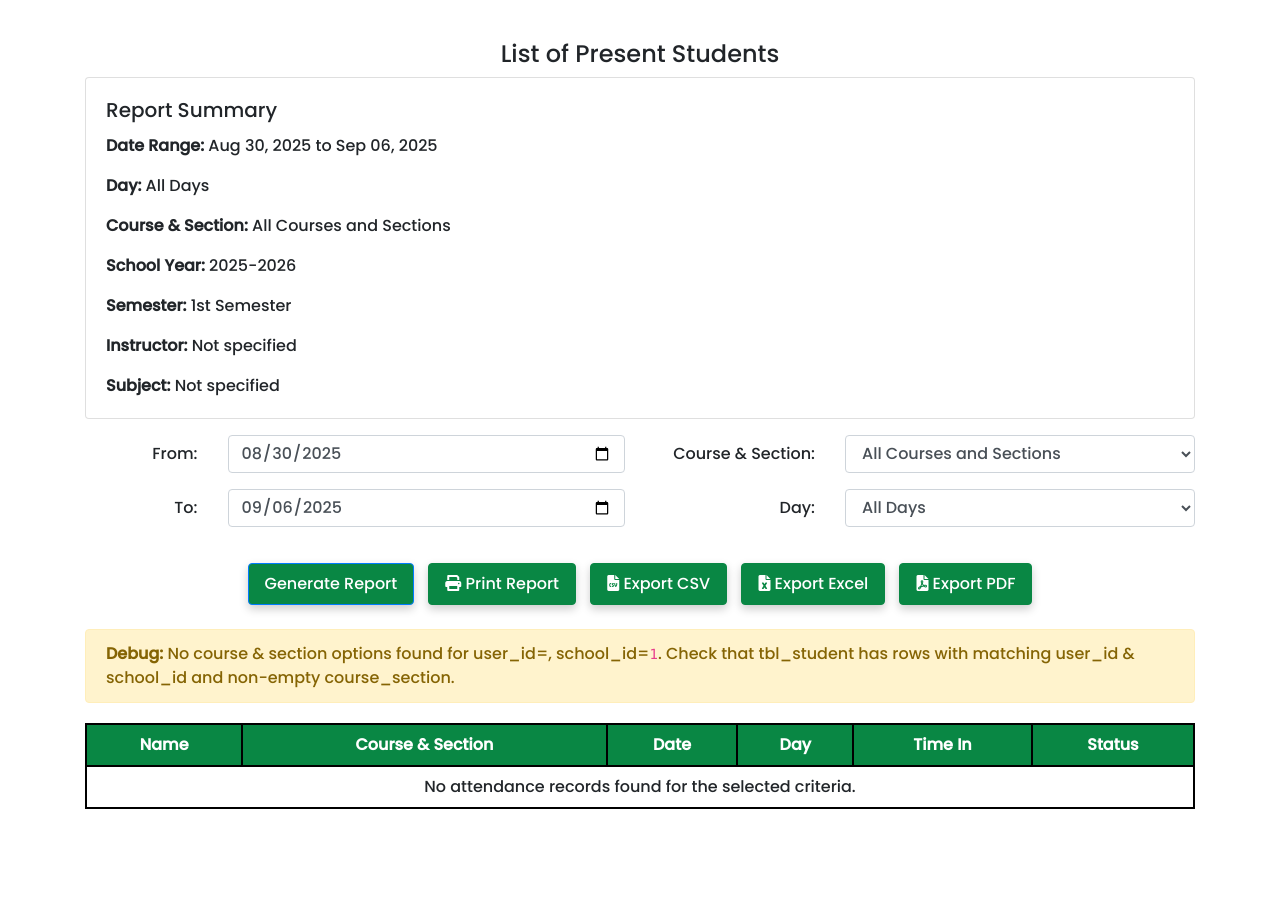
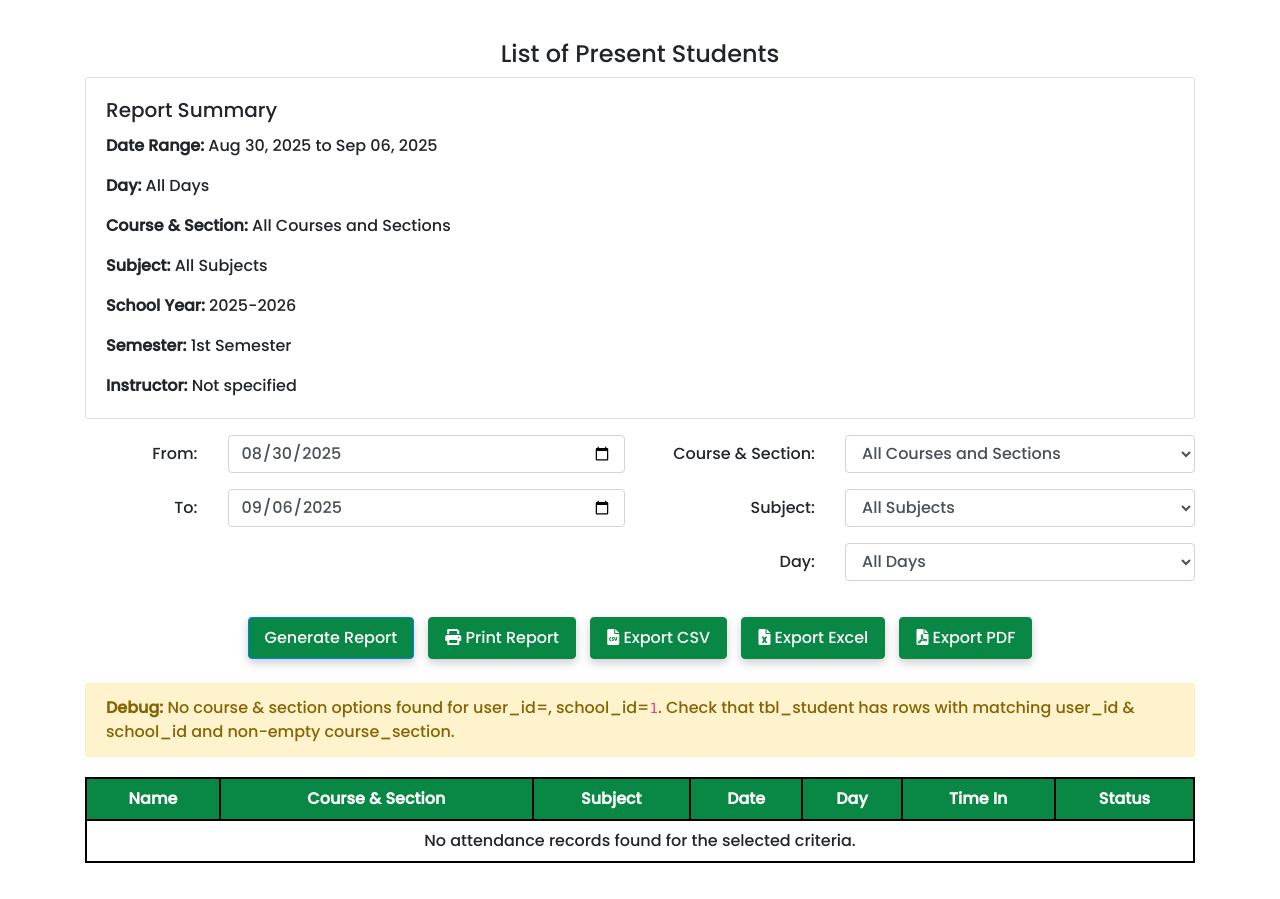
Before and after one commit to escall-dev/Qnnect, a PHP site: page /Qnnect/print-attendance.php in a window 1280 px wide. Before the commit the page ends 845 px from the top, so only its background shows below. Run offline with PHP 8.4, Linux system fonts and the light colour scheme; data comes from the database, SQL or seed files in the repository.

Commit message:
added subject columns and option filters in the attendance status and print attendance reports

```diff
--- a/api/set-current-subject.php
+++ b/api/set-current-subject.php
@@ -89,6 +89,7 @@
 
 // Always persist name
 $_SESSION['current_subject_name'] = $subjectName;
+error_log("Subject set in session: " . $subjectName);
 
 // Ensure we have a subject_id: look up or create if not provided
 try {
@@ -153,6 +154,7 @@
 
     if ($subjectId !== null && $subjectId > 0) {
         $_SESSION['current_subject_id'] = $subjectId;
+        error_log("Subject ID set in session: " . $subjectId);
     }
 } catch (Exception $e) {
     echo json_encode(['success'=>false,'message'=>'Failed to set subject','error'=>$e->getMessage()]);
--- a/print-attendance.php
+++ b/print-attendance.php
@@ -46,14 +46,16 @@
     $_SESSION['__print_attendance_debug_logged'] = true;
 }
 
-// Get the selected dates, course_section, and school year from the form submission
+// Get the selected dates, course_section, subject, and school year from the form submission
 $start_date = isset($_POST['start_date']) ? $_POST['start_date'] : date('Y-m-d', strtotime('-1 week'));
 $end_date = isset($_POST['end_date']) ? $_POST['end_date'] : date('Y-m-d');
 $selected_course_section = isset($_POST['course_section']) ? $_POST['course_section'] : '';
+$selected_subject = isset($_POST['selected_subject']) ? $_POST['selected_subject'] : '';
 $selected_day = isset($_POST['selected_day']) ? $_POST['selected_day'] : '';
 
 // Display text for course section (show "All Courses and Sections" when none selected)
 $display_course_section = !empty($selected_course_section) ? $selected_course_section : "All Courses and Sections";
+$display_subject = !empty($selected_subject) ? $selected_subject : "All Subjects";
 $display_day = !empty($selected_day) ? $selected_day : "All Days";
 
 // Fetch user's email from session
@@ -146,6 +148,27 @@
     error_log('print-attendance: error building strict course_section list: ' . $e->getMessage());
 }
 
+// Get subjects for filter dropdown from actual attendance records
+$dynamic_subjects = [];
+try {
+    if ($user_id && $school_id) {
+        $subjects_sql = "SELECT DISTINCT tbl_subjects.subject_name
+                         FROM tbl_attendance
+                         LEFT JOIN tbl_subjects ON tbl_subjects.subject_id = tbl_attendance.subject_id
+                         WHERE tbl_attendance.school_id = :school_id AND tbl_attendance.user_id = :user_id
+                         AND tbl_subjects.subject_name IS NOT NULL AND tbl_subjects.subject_name != ''
+                         ORDER BY tbl_subjects.subject_name";
+        $subjects_stmt = $conn->prepare($subjects_sql);
+        $subjects_stmt->bindParam(':school_id', $school_id, PDO::PARAM_INT);
+        $subjects_stmt->bindParam(':user_id', $user_id, PDO::PARAM_INT);
+        $subjects_stmt->execute();
+        $dynamic_subjects = $subjects_stmt->fetchAll(PDO::FETCH_COLUMN);
+        error_log('print-attendance: fetched ' . count($dynamic_subjects) . ' subjects for user_id=' . $user_id . ' school_id=' . $school_id);
+    }
+} catch (Exception $e) {
+    error_log('print-attendance: error building subjects list: ' . $e->getMessage());
+}
+
 // Debug - Log input parameters
 error_log("Date Range: $start_date to $end_date, Course: $selected_course_section, Day: $selected_day");
 
@@ -154,9 +177,11 @@
     SELECT *,
     DATE_FORMAT(time_in, '%r') AS formatted_time_in,
     DATE_FORMAT(time_in, '%Y-%m-%d') AS attendance_date,
-    DATE_FORMAT(time_in, '%W') AS day_of_week
+    DATE_FORMAT(time_in, '%W') AS day_of_week,
+    COALESCE(tbl_subjects.subject_name, 'Not specified') AS subject_name
     FROM tbl_attendance
     LEFT JOIN tbl_student ON tbl_student.tbl_student_id = tbl_attendance.tbl_student_id
+    LEFT JOIN tbl_subjects ON tbl_subjects.subject_id = tbl_attendance.subject_id
     WHERE time_in IS NOT NULL AND tbl_attendance.school_id = :school_id AND tbl_attendance.user_id = :user_id
 ";
 
@@ -169,6 +194,11 @@
 // Add course section filter
 if (!empty($selected_course_section)) {
     $sql .= " AND tbl_student.course_section = :course_section";
+}
+
+// Add subject filter
+if (!empty($selected_subject)) {
+    $sql .= " AND tbl_subjects.subject_name = :selected_subject";
 }
 
 // Add day of week filter
@@ -198,6 +228,11 @@
 if (!empty($selected_course_section)) {
     $stmt->bindParam(':course_section', $selected_course_section);
     error_log("Binding course section: $selected_course_section");
+}
+
+if (!empty($selected_subject)) {
+    $stmt->bindParam(':selected_subject', $selected_subject);
+    error_log("Binding subject: $selected_subject");
 }
 
 if (!empty($selected_day)) {
@@ -306,6 +341,7 @@
             const startDate = document.getElementById('start_date').value;
             const endDate = document.getElementById('end_date').value;
             const courseSection = document.getElementById('course_section').value;
+            const selectedSubject = document.getElementById('selected_subject').value;
             const selectedDay = document.getElementById('selected_day').value;
 
             // Build URL with parameters
@@ -314,6 +350,7 @@
             if (startDate) url += `&start_date=${startDate}`;
             if (endDate) url += `&end_date=${endDate}`;
             if (courseSection) url += `&course_section=${courseSection}`;
+            if (selectedSubject) url += `&selected_subject=${selectedSubject}`;
             if (selectedDay) url += `&selected_day=${selectedDay}`;
 
             // Redirect to export URL
@@ -357,10 +394,10 @@
                 <p class="card-text"><strong>Date Range:</strong> <?= date('M d, Y', strtotime($start_date)) ?> to <?= date('M d, Y', strtotime($end_date)) ?></p>
                 <p class="card-text"><strong>Day:</strong> <?= htmlspecialchars($display_day) ?></p>
                 <p class="card-text"><strong>Course & Section:</strong> <?= htmlspecialchars($display_course_section) ?></p>
+                <p class="card-text"><strong>Subject:</strong> <?= htmlspecialchars($display_subject) ?></p>
                 <p class="card-text"><strong>School Year:</strong> <?= htmlspecialchars($school_year) ?></p>
                 <p class="card-text"><strong>Semester:</strong> <?= htmlspecialchars($semester) ?></p>
                 <p class="card-text"><strong>Instructor:</strong> <?= htmlspecialchars($instructor_name) ?></p>
-                <p class="card-text"><strong>Subject:</strong> <?= htmlspecialchars($subject_name) ?></p>
             </div>
         </div>
 
@@ -399,6 +436,21 @@
                         </div>
                     </div>
                     <div class="form-group row">
+                        <label for="selected_subject" class="col-sm-4 col-form-label text-right">Subject:</label>
+                        <div class="col-sm-8">
+                            <select name="selected_subject" id="selected_subject" class="form-control">
+                                <option value="">All Subjects</option>
+                                <?php if (!empty($dynamic_subjects)): ?>
+                                    <?php foreach ($dynamic_subjects as $subject): ?>
+                                        <option value="<?= htmlspecialchars($subject) ?>" <?= ($selected_subject === $subject) ? 'selected' : '' ?>>
+                                            <?= htmlspecialchars($subject) ?>
+                                        </option>
+                                    <?php endforeach; ?>
+                                <?php endif; ?>
+                            </select>
+                        </div>
+                    </div>
+                    <div class="form-group row">
                         <label for="selected_day" class="col-sm-4 col-form-label text-right">Day:</label>
                         <div class="col-sm-8">
                             <select name="selected_day" id="selected_day" class="form-control">
@@ -409,7 +461,7 @@
                                 <option value="Thursday" <?= ($selected_day == 'Thursday') ? 'selected' : '' ?>>Thursday</option>
                                 <option value="Friday" <?= ($selected_day == 'Friday') ? 'selected' : '' ?>>Friday</option>
                                 <option value="Saturday" <?= ($selected_day == 'Saturday') ? 'selected' : '' ?>>Saturday</option>
-                                <option value="Sunday" <?= ($selected_day == 'Sunday') ? 'selected' : '' ?>>Sunday</option>
+
                             </select>
                         </div>
                     </div>
@@ -451,6 +503,7 @@
                 <tr>
                     <th>Name</th>
                     <th>Course & Section</th>
+                    <th>Subject</th>
                     <th>Date</th>
                     <th>Day</th>
                     <th>Time In</th>
@@ -463,6 +516,7 @@
                         <tr>
                             <td><?= htmlspecialchars($row['student_name']) ?></td>
                             <td><?= htmlspecialchars($row['course_section']) ?></td>
+                            <td><?= htmlspecialchars($row['subject_name'] ?? 'Not specified') ?></td>
                             <td><?= htmlspecialchars(date('M d, Y', strtotime($row['attendance_date']))) ?></td>
                             <td><?= htmlspecialchars($row['day_of_week']) ?></td>
                             <td><?= htmlspecialchars($row['formatted_time_in']) ?></td>
@@ -473,7 +527,7 @@
                     <?php endforeach; ?>
                 <?php else: ?>
                     <tr>
-                        <td colspan="6" class="text-center">No attendance records found for the selected criteria.</td>
+                        <td colspan="7" class="text-center">No attendance records found for the selected criteria.</td>
                     </tr>
                 <?php endif; ?>
             </tbody>
```
Also changed, not shown: attendance_status.php (+48 -12 lines), export_attendance.php (+19 -0 lines), export_status_report.php (+9 -11 lines), face_images/face_1757159352_68bc1fb872c6b.jpg (added).
